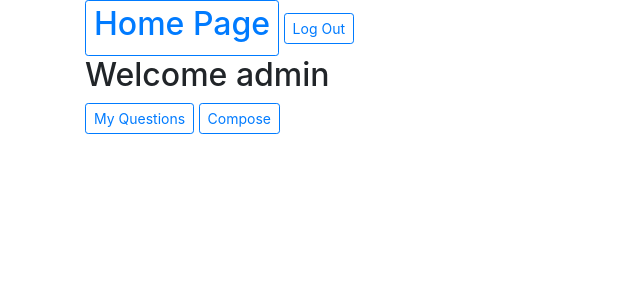
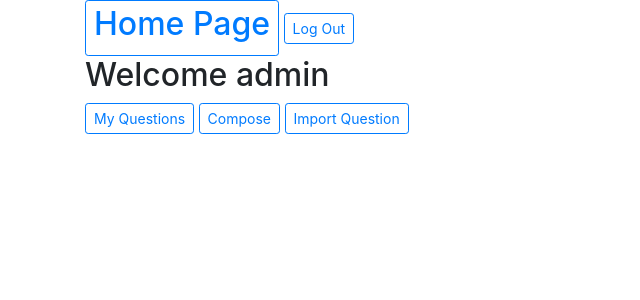
Before and after one commit to ArshPelia/Leetcode-Tracker, a Django app: page / in a window 1280 px wide. Shown: the top 300 px of the page, without its empty margins (0-640 px from the left). Run offline with Django 4.2, Linux system fonts and the light colour scheme; a user stored in the database is signed in; data comes from the database, SQL or seed files in the repository; both versions use the stored data as it was after the commit; data that the repository does not hold is empty; some libraries are stand-ins or nearby versions.

Commit message:
import function working

```diff
--- a/tracker/mainapp/static/mainapp/index.js
+++ b/tracker/mainapp/static/mainapp/index.js
@@ -7,21 +7,34 @@
 document.addEventListener('DOMContentLoaded', function() {
 
 // Use buttons to toggle between views
-// document.querySelector('form').onsubmit = () => send_mail();
+    document.querySelector('#myquestions').addEventListener('click', () => loadMyQuestions());
+
     document.querySelector('#compose').addEventListener('click', () => compose_question());
-    // Add an event listener for the "My Questions" button
-    document.querySelector('#myquestions').addEventListener('click', () => loadMyQuestions());
-    document.querySelector('form').onsubmit = () => addQ();
+    document.querySelector('#compose-form').onsubmit = () => addQ();
+
+    document.querySelector('#import').addEventListener('click', () => import_question());
+    document.querySelector('#import-form').onsubmit = () => importQ();
+
+
 
     // By default, load the home
     load_home();
 });
 
+function switchView(viewId) {
+    const views = ['#allquestions-view', '#compose-view', '#question-view', '#import-view'];
+    views.forEach(view => {
+        if (view === viewId) {
+            document.querySelector(view).style.display = 'block';
+        } else {
+            document.querySelector(view).style.display = 'none';
+        }
+    });
+}
+
 function load_home() {
     // Show the mailbox and hide other views
-    document.querySelector('#allquestions-view').style.display = 'block';
-    document.querySelector('#compose-view').style.display = 'none';
-    document.querySelector('#question-view').style.display = 'none';
+    switchView('#allquestions-view');
 
     // Fetch all questions from the backend
     fetch('/questions/all')
@@ -41,18 +54,10 @@ function load_home() {
             alert('An error occurred while loading questions.');
         });
 }
-function compose_question() {
-    // Show compose view and hide other views
-    document.querySelector('#allquestions-view').style.display = 'none';
-    document.querySelector('#compose-view').style.display = 'block';
-    clearFormFields(['title', 'number', 'description', 'tags', 'url', 'solved-first-time']);
-}
 
 function loadMyQuestions() {
     // Show the appropriate view and hide other views
-    document.querySelector('#allquestions-view').style.display = 'block';
-    document.querySelector('#compose-view').style.display = 'none';
-    document.querySelector('#question-view').style.display = 'none';
+    switchView('#allquestions-view');
 
     // Fetch the user's questions from the backend
     fetch('/questions/myquestions')
@@ -72,7 +77,6 @@ function loadMyQuestions() {
             alert('An error occurred while loading your questions.');
         });
 }
-
 
 function createQuestionTable(questions) {
     const table = document.createElement('table');
@@ -107,6 +111,19 @@ function clearFormFields(fieldIds) {
         field.classList.remove('is-valid', 'is-invalid');
     });
 }
+
+function compose_question() {
+    // Show compose view and hide other views
+    switchView('#compose-view');
+    clearFormFields(['title', 'number', 'description', 'tags', 'url', 'solved-first-time']);
+}
+
+function import_question() {
+    // Show compose view and hide other views
+    switchView('#import-view');
+    clearFormFields(['number']);
+}
+
 
 function addQ() {
     // Get form field values
@@ -153,3 +170,26 @@ function addQ() {
 
     return false;
 }
+
+function importQ(){
+    const number = document.querySelector('#import-number').value;
+    // Fetch request to check if the question exists and retrieve data
+    fetch(`/questions/import?number=${number}`)
+        .then(response => {
+            if (!response.ok) {
+                throw new Error(response.statusText);
+            }
+            return response.json();
+        })
+        .then(data => {
+            // Process the retrieved data, e.g., update UI with the information
+            // Update UI with the fetched data
+            alert(JSON.stringify(data));
+        })
+        .catch(error => {
+            console.error('Error:', error);
+            alert('An error occurred while importing the question.');
+        });
+
+    return false;
+}
--- a/tracker/mainapp/templates/mainapp/index.html
+++ b/tracker/mainapp/templates/mainapp/index.html
@@ -10,6 +10,7 @@
     <!-- Add this button/link to your HTML -->
     <button class="btn btn-sm btn-outline-primary" id="myquestions">My Questions</button>
     <button class="btn btn-sm btn-outline-primary" id="compose">Compose</button>
+    <button class="btn btn-sm btn-outline-primary" id="import">Import Question</button>
 
 
     <div id="allquestions-view">
@@ -58,6 +59,23 @@
     <div id="question-view">
 
     </div>
+
+    <div id="import-view">
+        <h3>Compose a New Question</h3>
+        <form id="import-form">
+            <div class="mb-3">
+                <label for="number" class="form-label">Number</label>
+                <input type="number" class="form-control" id="import-number" required>
+            </div>
+            <div class="mb-3">
+                <label for="solved-first-time">Solved First Time</label>
+                <input type="checkbox" id="solved-first-time">
+            </div>
+            <button type="submit" class="btn btn-primary">Import</button>
+        </form>
+    </div>
+
+
 {% endblock %}
 
 {% block script %}
--- a/tracker/mainapp/urls.py
+++ b/tracker/mainapp/urls.py
@@ -13,5 +13,6 @@ urlpatterns = [
     path("questions/all", views.allquestions, name="allquestions"),
     path("questions/create", views.create_question, name="create_question"),
     path("questions/myquestions", views.myquestions, name="myquestions"),
+    path('questions/import', views.import_question, name='import_question')
 
 ]
--- a/tracker/mainapp/views.py
+++ b/tracker/mainapp/views.py
@@ -1,4 +1,7 @@
 import json
+import requests
+import sys
+
 from django.contrib.auth import authenticate, login, logout
 from django.contrib.auth.decorators import login_required
 from django.db import IntegrityError
@@ -12,6 +15,10 @@ from .models import User, Question, Note, Progress
 from rest_framework.response import Response
 from rest_framework.decorators import api_view
 from .serializers import QuestionSerializer
+
+from requests.exceptions import HTTPError, ConnectionError, Timeout, RequestException
+# Load environment variables from file
+from dotenv import load_dotenv
 
 # Create your views here.
 
@@ -88,6 +95,14 @@ def allquestions(request):
     serializer = QuestionSerializer(questions, many=True)
     return Response(serializer.data)
 
+@login_required
+@api_view(['GET'])
+def myquestions(request):
+    user = request.user
+    questions = Question.objects.filter(author=user)  # Assuming you have a foreign key to the User model
+    serializer = QuestionSerializer(questions, many=True)
+    return Response(serializer.data)
+
 @csrf_exempt
 @login_required
 def create_question(request):
@@ -130,10 +145,42 @@ def create_question(request):
         error_message = str(e)
         return JsonResponse({'error': error_message}, status=400)
 
-@login_required
-@api_view(['GET'])
-def myquestions(request):
-    user = request.user
-    questions = Question.objects.filter(author=user)  # Assuming you have a foreign key to the User model
-    serializer = QuestionSerializer(questions, many=True)
-    return Response(serializer.data)
+def get_leetcode_info_by_id(id):
+    try:
+        # Load environment variables from .env file
+        load_dotenv(".venv")
+
+        # URL
+        LEETCODE_INFO_URL = "https://lcid.cc/info/"
+
+        leetcode_url = f"{LEETCODE_INFO_URL}{id}"
+        resInfo = requests.get(leetcode_url, timeout=3)
+        resInfo.raise_for_status()
+
+        # The response seems successful, parse and return the data
+        return resInfo.json()
+
+    except HTTPError as errh:
+        return JsonResponse({"error": f"HTTP error occurred: {errh}"}, status=500)
+    except ConnectionError as errc:
+        return JsonResponse({"error": f"Connection error occurred: {errc}"}, status=500)
+    except Timeout as errt:
+        return JsonResponse({"error": f"Timeout error occurred: {errt}"}, status=500)
+    except RequestException as err:
+        return JsonResponse({"error": f"Request exception occurred: {err}"}, status=500)
+    except json.JSONDecodeError as json_err:
+        return JsonResponse({"error": f"JSON decoding error occurred: {json_err}"}, status=500)
+
+
+def import_question(request):
+    number = request.GET.get('number')
+
+    try:
+        leetcode_info = get_leetcode_info_by_id(number)  # Assuming get_leetcode_info_by_id is defined
+        print(leetcode_info)
+        return JsonResponse(leetcode_info, status=200)
+
+    except Question.DoesNotExist:
+        return JsonResponse({"error": "Question not found."}, status=404)
+    except Exception as e:
+        return JsonResponse({"error": str(e)}, status=500)
```
Also changed, not shown: testing/test.py (added, +66 -0 lines), tracker/db.sqlite3.
